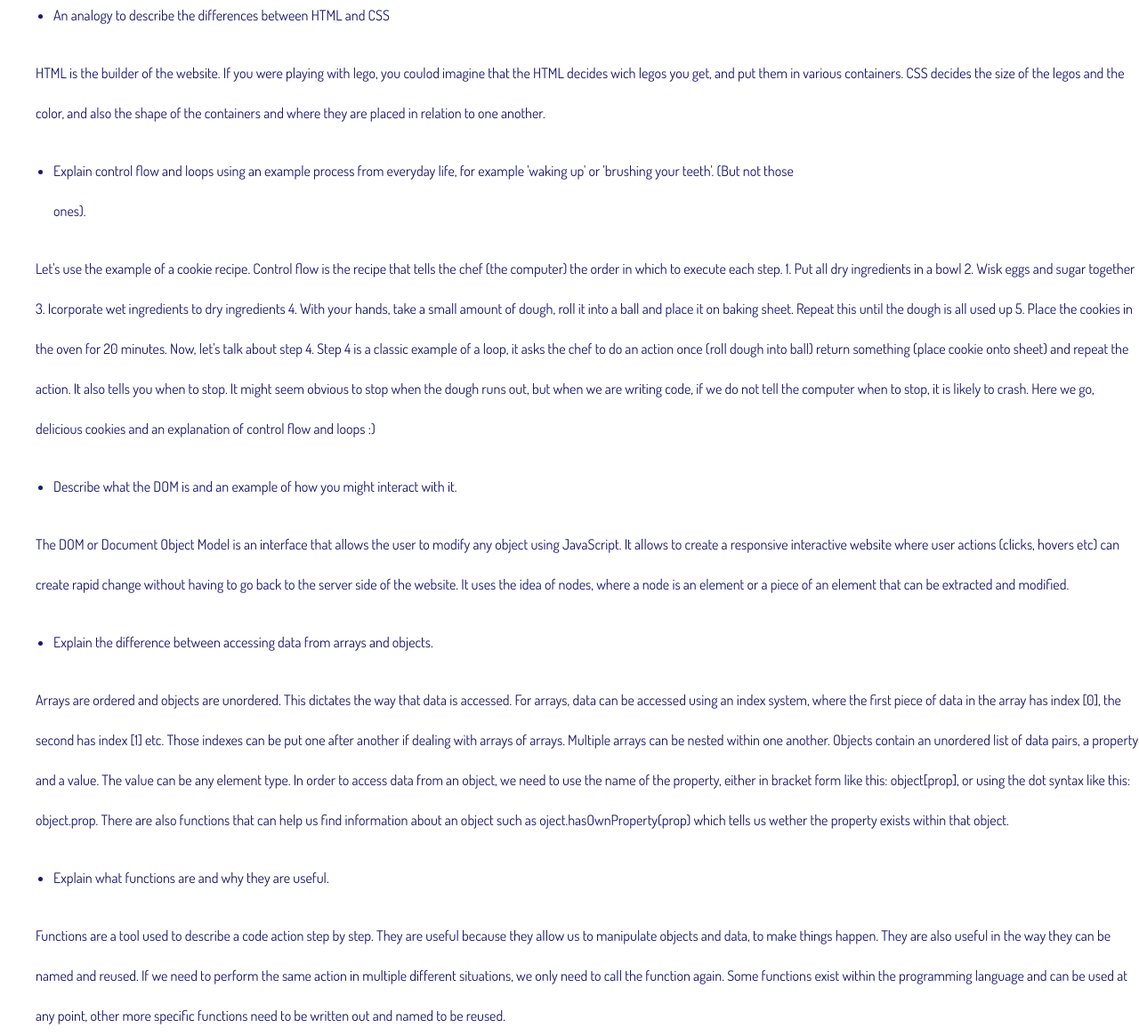
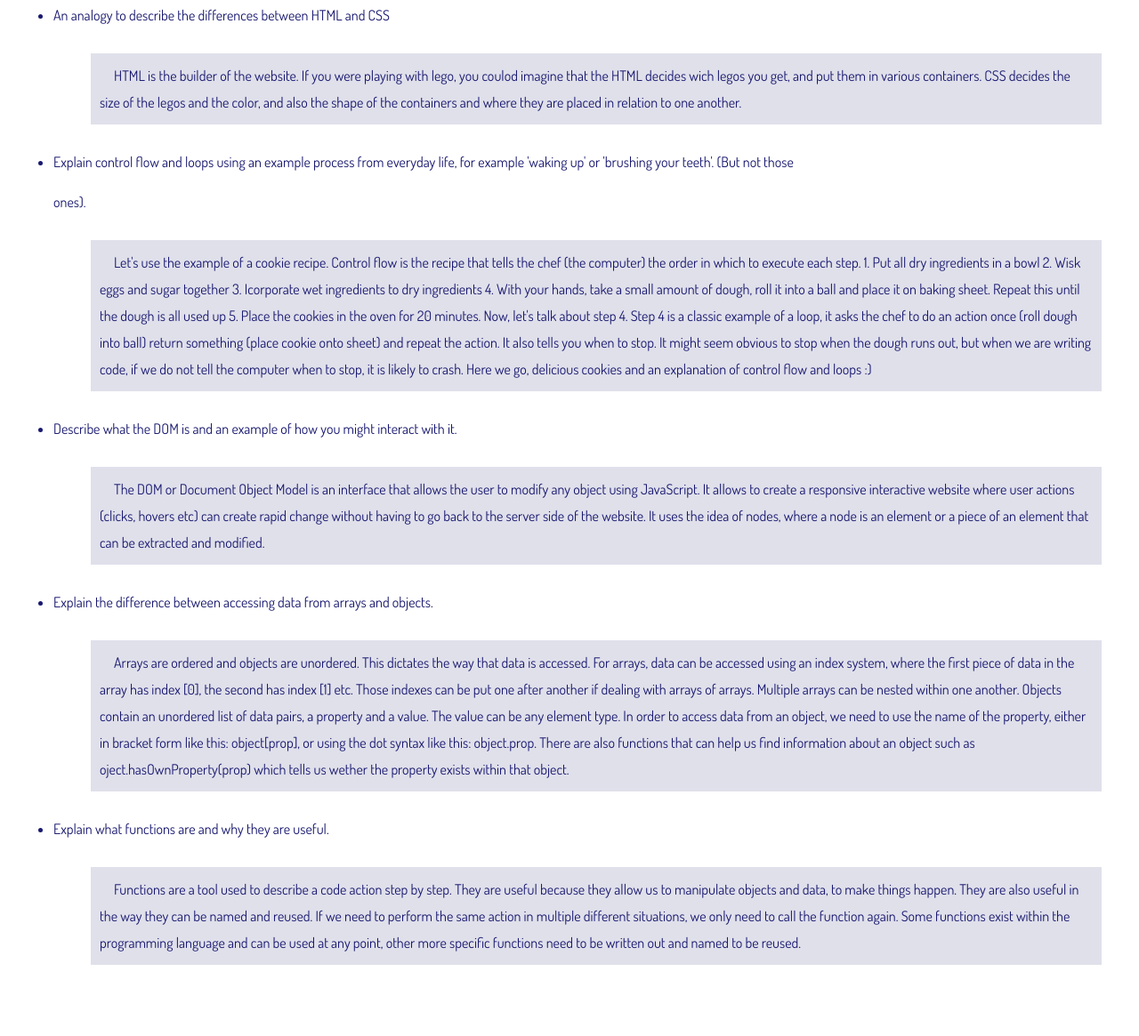
Before and after one commit to caasssandre/caasssandre.github.io, a plain HTML site: page myblog/sprint3-technical.html in a window 1280 px wide. Shown: the part 125-1290 px from the top of the page at 89% size. After the commit the page ends 1210 px from the top, so only its background shows below. Drawn offline with Linux system fonts and the light colour scheme.

Commit message:
fix answer style

```diff
--- a/myblog/sprint3-technical.html
+++ b/myblog/sprint3-technical.html
@@ -14,13 +14,13 @@
     <div>
       <ul>
           <li>An analogy to describe the differences between HTML and CSS</li>
-          <span>HTML is the builder of the website. If you were playing with lego, you coulod imagine that the HTML decides wich legos you get, and put them in various containers. CSS decides the size of the legos and the color, and also the shape of the containers and where they are placed in relation to one another.</span>
+          <span class = "answer">HTML is the builder of the website. If you were playing with lego, you coulod imagine that the HTML decides wich legos you get, and put them in various containers. CSS decides the size of the legos and the color, and also the shape of the containers and where they are placed in relation to one another.</span>
           <li>Explain control flow and loops using an example process from everyday life, for example 'waking up' or 'brushing your teeth'. (But not those ones).</li>
-          <span>Let's use the example of a cookie recipe. Control flow is the recipe that tells the chef (the computer) the order in which to execute each step. 1. Put all dry ingredients in a bowl 2. Wisk eggs and sugar together 3. Icorporate wet ingredients to dry ingredients 4. With your hands, take a small amount of dough, roll it into a ball and place it on baking sheet. Repeat this until the dough is all used up 5. Place the cookies in the oven for 20 minutes. Now, let's talk about step 4. Step 4 is a classic example of a loop, it asks the chef to do an action once (roll dough into ball) return something (place cookie onto sheet) and repeat the action. It also tells you when to stop. It might seem obvious to stop when the dough runs out, but when we are writing code, if we do not tell the computer when to stop, it is likely to crash. Here we go, delicious cookies and an explanation of control flow and loops :)</span>
+          <span class = "answer">Let's use the example of a cookie recipe. Control flow is the recipe that tells the chef (the computer) the order in which to execute each step. 1. Put all dry ingredients in a bowl 2. Wisk eggs and sugar together 3. Icorporate wet ingredients to dry ingredients 4. With your hands, take a small amount of dough, roll it into a ball and place it on baking sheet. Repeat this until the dough is all used up 5. Place the cookies in the oven for 20 minutes. Now, let's talk about step 4. Step 4 is a classic example of a loop, it asks the chef to do an action once (roll dough into ball) return something (place cookie onto sheet) and repeat the action. It also tells you when to stop. It might seem obvious to stop when the dough runs out, but when we are writing code, if we do not tell the computer when to stop, it is likely to crash. Here we go, delicious cookies and an explanation of control flow and loops :)</span>
           <li>Describe what the DOM is and an example of how you might interact with it.</li>
-          <span>The DOM or Document Object Model is an interface that allows the user to modify any object using JavaScript. It allows to create a responsive interactive website where user actions (clicks, hovers etc) can create rapid change without having to go back to the server side of the website. It uses the idea of nodes, where a node is an element or a piece of an element that can be extracted and modified.</span>
+          <span class = "answer">The DOM or Document Object Model is an interface that allows the user to modify any object using JavaScript. It allows to create a responsive interactive website where user actions (clicks, hovers etc) can create rapid change without having to go back to the server side of the website. It uses the idea of nodes, where a node is an element or a piece of an element that can be extracted and modified.</span>
           <li>Explain the difference between accessing data from arrays and objects.</li>
-          <span>Arrays are ordered and objects are unordered. This dictates the way that data is accessed. For arrays, data can be accessed using an index system, where the first piece of data in the array has index [0], the second has index [1] etc. Those indexes can be put one after another if dealing with arrays of arrays. Multiple arrays can be nested within one another. Objects contain an unordered list of data pairs, a property and a value. The value can be any element type. In order to access data from an object, we need to use the name of the property, either in bracket form like this: object[prop], or using the dot syntax like this: object.prop. There are also functions that can help us find information about an object such as oject.hasOwnProperty(prop) which tells us wether the property exists within that object.</span>
+          <span class = "answer">Arrays are ordered and objects are unordered. This dictates the way that data is accessed. For arrays, data can be accessed using an index system, where the first piece of data in the array has index [0], the second has index [1] etc. Those indexes can be put one after another if dealing with arrays of arrays. Multiple arrays can be nested within one another. Objects contain an unordered list of data pairs, a property and a value. The value can be any element type. In order to access data from an object, we need to use the name of the property, either in bracket form like this: object[prop], or using the dot syntax like this: object.prop. There are also functions that can help us find information about an object such as oject.hasOwnProperty(prop) which tells us wether the property exists within that object.</span>
           <li>Explain what functions are and why they are useful.</li>
-          <span>Functions are a tool used to describe a code action step by step. They are useful because they allow us to manipulate objects and data, to make things happen. They are also useful in the way they can be named and reused. If we need to perform the same action in multiple different situations, we only need to call the function again. Some functions exist within the programming language and can be used at any point, other more specific functions need to be written out and named to be reused.</span>
+          <span class = "answer">Functions are a tool used to describe a code action step by step. They are useful because they allow us to manipulate objects and data, to make things happen. They are also useful in the way they can be named and reused. If we need to perform the same action in multiple different situations, we only need to call the function again. Some functions exist within the programming language and can be used at any point, other more specific functions need to be written out and named to be reused.</span>
       </ul>
```
